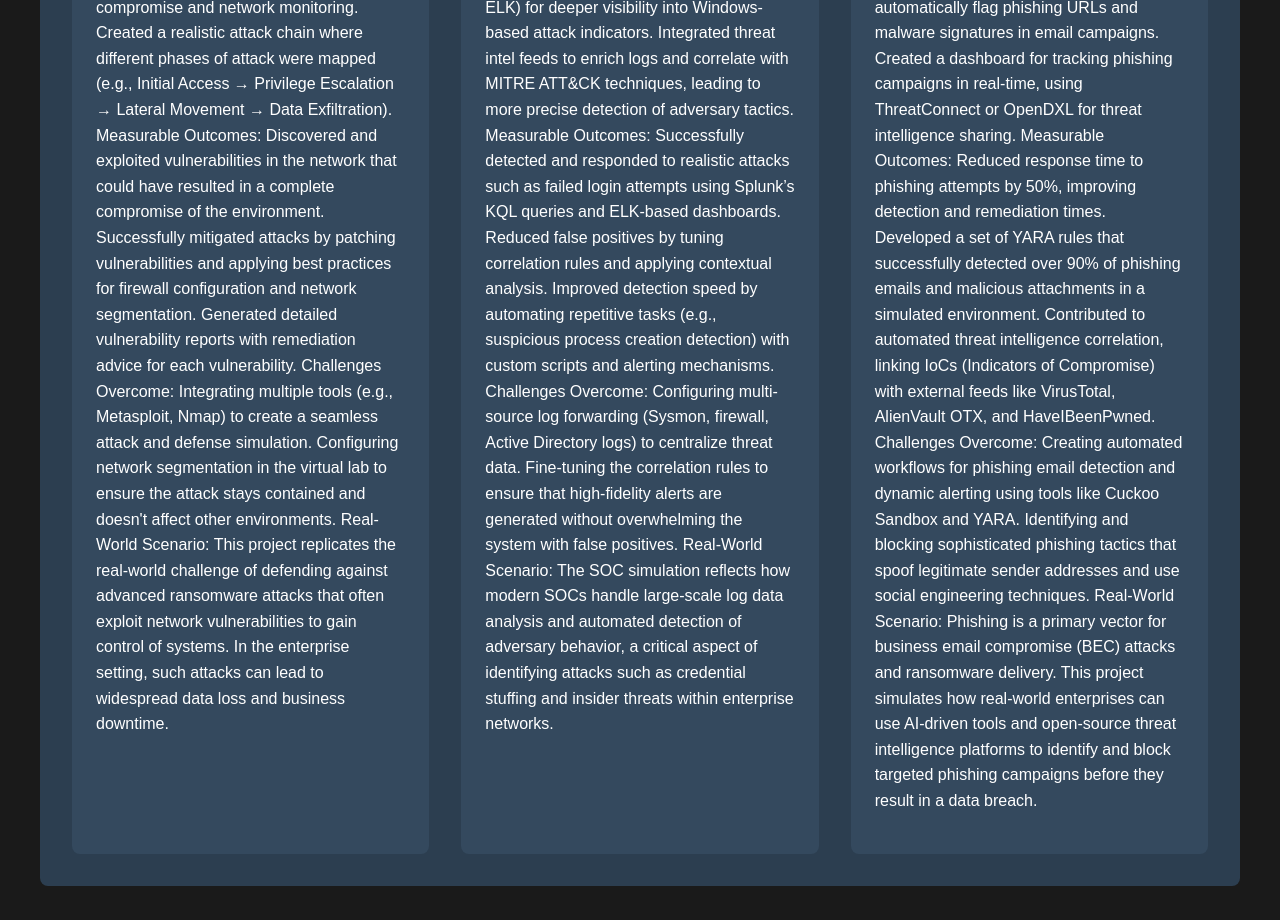
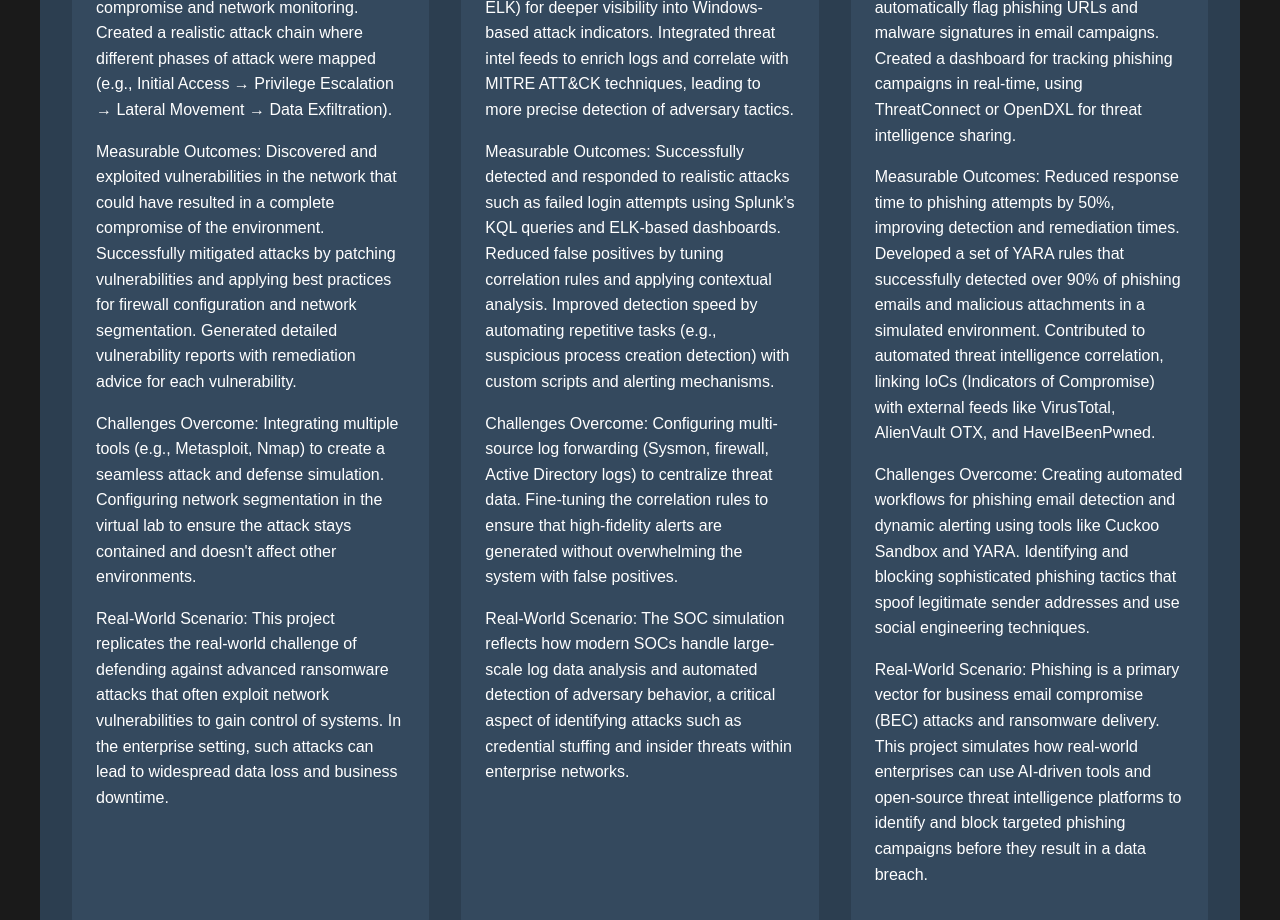
Before and after one commit to US3R12/faizalwebsite, a plain HTML site: page index.html in a window 1280 px wide. Shown: the part 1620-2540 px from the top of the page. Drawn offline with Linux system fonts and the light colour scheme.

Commit message:
Update index.html

```diff
--- a/index.html
+++ b/index.html
@@ -135,23 +135,23 @@
 
 Used tools like Metasploit, Nmap, Burp Suite, and Wireshark for initial compromise and network monitoring.
 
-Created a realistic attack chain where different phases of attack were mapped (e.g., Initial Access → Privilege Escalation → Lateral Movement → Data Exfiltration).
+Created a realistic attack chain where different phases of attack were mapped (e.g., Initial Access → Privilege Escalation → Lateral Movement → Data Exfiltration).</p>
 
-Measurable Outcomes:
+<p>Measurable Outcomes:
 
 Discovered and exploited vulnerabilities in the network that could have resulted in a complete compromise of the environment.
 
 Successfully mitigated attacks by patching vulnerabilities and applying best practices for firewall configuration and network segmentation.
 
-Generated detailed vulnerability reports with remediation advice for each vulnerability.
+Generated detailed vulnerability reports with remediation advice for each vulnerability.</p>
 
-Challenges Overcome:
+<p>Challenges Overcome:
 
 Integrating multiple tools (e.g., Metasploit, Nmap) to create a seamless attack and defense simulation.
 
-Configuring network segmentation in the virtual lab to ensure the attack stays contained and doesn't affect other environments.
+Configuring network segmentation in the virtual lab to ensure the attack stays contained and doesn't affect other environments.</p>
 
-Real-World Scenario:
+<p>Real-World Scenario:
 This project replicates the real-world challenge of defending against advanced ransomware attacks that often exploit network vulnerabilities to gain control of systems. In the enterprise setting, such attacks can lead to widespread data loss and business downtime.</p>
                 </div>
                 <div class="project-card">
@@ -162,23 +162,23 @@
 
 Configured sysmon log forwarding to the SIEM (Splunk and ELK) for deeper visibility into Windows-based attack indicators.
 
-Integrated threat intel feeds to enrich logs and correlate with MITRE ATT&CK techniques, leading to more precise detection of adversary tactics.
+Integrated threat intel feeds to enrich logs and correlate with MITRE ATT&CK techniques, leading to more precise detection of adversary tactics.</p>
 
-Measurable Outcomes:
+<p>Measurable Outcomes:
 
 Successfully detected and responded to realistic attacks such as failed login attempts using Splunk’s KQL queries and ELK-based dashboards.
 
 Reduced false positives by tuning correlation rules and applying contextual analysis.
 
-Improved detection speed by automating repetitive tasks (e.g., suspicious process creation detection) with custom scripts and alerting mechanisms.
+Improved detection speed by automating repetitive tasks (e.g., suspicious process creation detection) with custom scripts and alerting mechanisms.</p>
 
-Challenges Overcome:
+<p>Challenges Overcome:
 
 Configuring multi-source log forwarding (Sysmon, firewall, Active Directory logs) to centralize threat data.
 
-Fine-tuning the correlation rules to ensure that high-fidelity alerts are generated without overwhelming the system with false positives.
+Fine-tuning the correlation rules to ensure that high-fidelity alerts are generated without overwhelming the system with false positives.</p>
 
-Real-World Scenario:
+<p>Real-World Scenario:
 The SOC simulation reflects how modern SOCs handle large-scale log data analysis and automated detection of adversary behavior, a critical aspect of identifying attacks such as credential stuffing and insider threats within enterprise networks.
 
 </p>
@@ -191,23 +191,23 @@
 
 Integrated YARA rule-based detections to automatically flag phishing URLs and malware signatures in email campaigns.
 
-Created a dashboard for tracking phishing campaigns in real-time, using ThreatConnect or OpenDXL for threat intelligence sharing.
+Created a dashboard for tracking phishing campaigns in real-time, using ThreatConnect or OpenDXL for threat intelligence sharing.</p>
 
-Measurable Outcomes:
+<p>Measurable Outcomes:
 
 Reduced response time to phishing attempts by 50%, improving detection and remediation times.
 
 Developed a set of YARA rules that successfully detected over 90% of phishing emails and malicious attachments in a simulated environment.
 
-Contributed to automated threat intelligence correlation, linking IoCs (Indicators of Compromise) with external feeds like VirusTotal, AlienVault OTX, and HaveIBeenPwned.
+Contributed to automated threat intelligence correlation, linking IoCs (Indicators of Compromise) with external feeds like VirusTotal, AlienVault OTX, and HaveIBeenPwned.</p>
 
-Challenges Overcome:
+<p>Challenges Overcome:
 
 Creating automated workflows for phishing email detection and dynamic alerting using tools like Cuckoo Sandbox and YARA.
 
-Identifying and blocking sophisticated phishing tactics that spoof legitimate sender addresses and use social engineering techniques.
+Identifying and blocking sophisticated phishing tactics that spoof legitimate sender addresses and use social engineering techniques.</p>
 
-Real-World Scenario:
+<p>Real-World Scenario:
 Phishing is a primary vector for business email compromise (BEC) attacks and ransomware delivery. This project simulates how real-world enterprises can use AI-driven tools and open-source threat intelligence platforms to identify and block targeted phishing campaigns before they result in a data breach.</p>
                 </div>
             </div>
```
